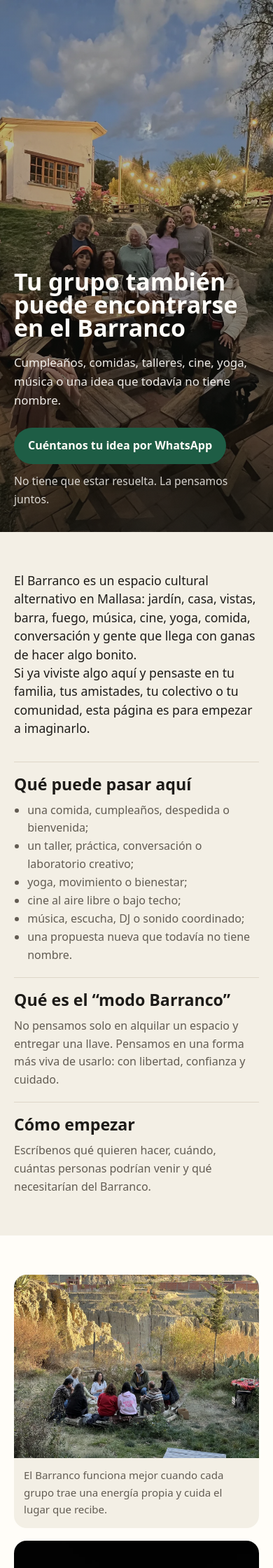
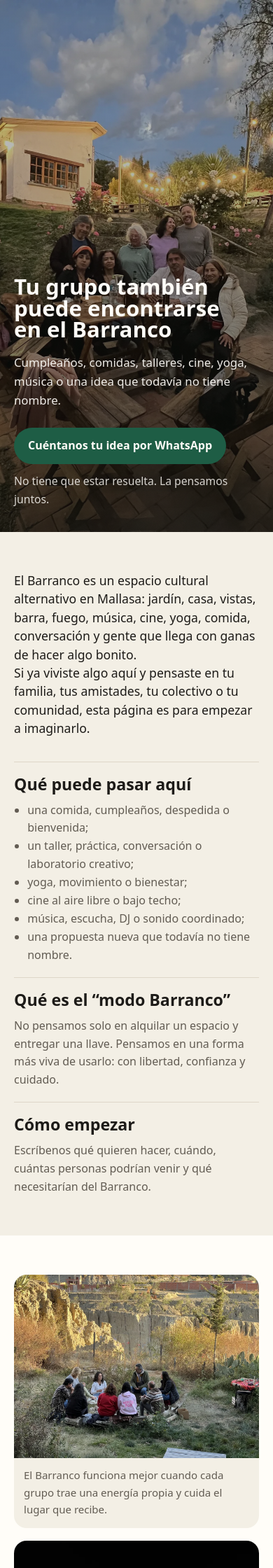
Before and after one commit to barranco-life/Barranco, a Jekyll site: the page built from encuentros/README.md, in a window 390 px wide. Shown: the top 2240 px of the page at 70% size. Built offline with Jekyll 4.4.1, drawn with Linux system fonts in a browser that asks for light colours.

Commit message:
Constrain mobile encuentros layout

```diff
--- a/_layouts/encuentros.html
+++ b/_layouts/encuentros.html
@@ -294,6 +294,20 @@
           grid-row: span 2;
         }
       }
+
+      @media (max-width: 720px) {
+        .hero__content,
+        .wrap {
+          width: min(100%, 375px);
+          margin-left: 0;
+          margin-right: 0;
+        }
+
+        .hero__content h1 {
+          max-width: 335px;
+          font-size: clamp(1.95rem, 8vw, 2.35rem);
+        }
+      }
     </style>
   </head>
   <body>
```
